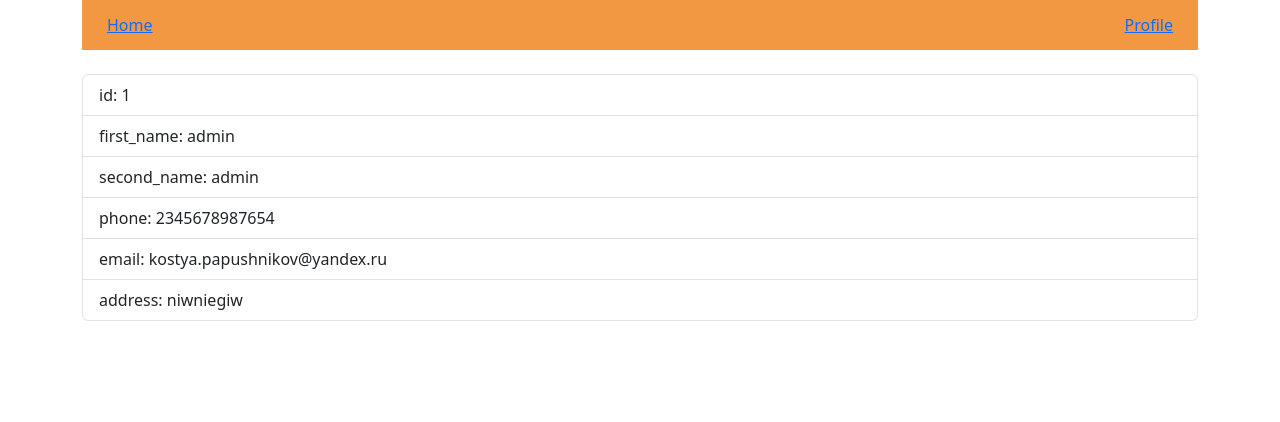
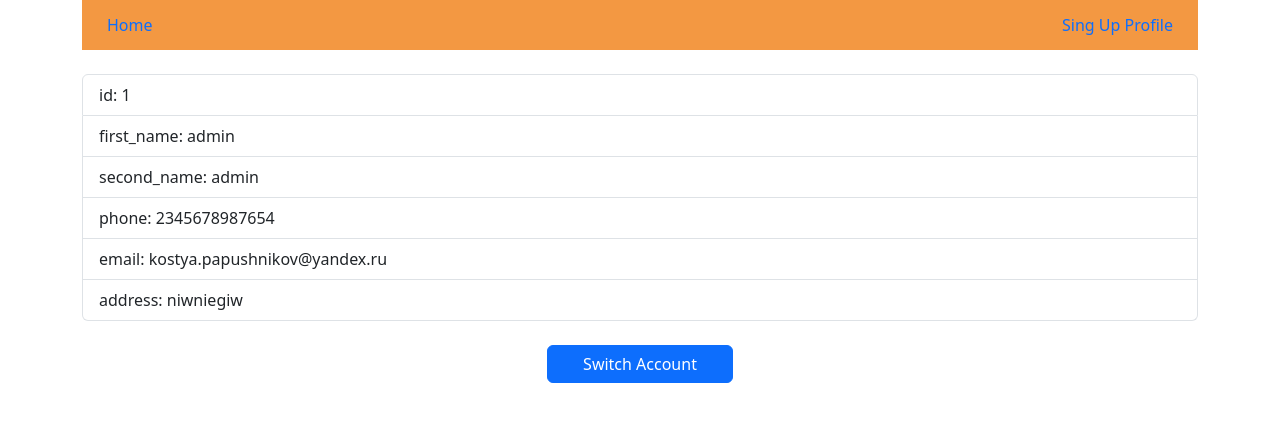
Before and after one commit to KostyaPapushnikov/DeliveryProject, a FastAPI app: page /profile/1 in a window 1280 px wide. Shown: the top 422 px of the page. Run offline with FastAPI, Linux system fonts and the light colour scheme.

Commit message:
Кукки
Добавил запоминание пользователя, смену аккаунта

```diff
--- a/main.py
+++ b/main.py
@@ -1,10 +1,10 @@
-from fastapi import FastAPI, Form, status, HTTPException, Depends, Request
-from fastapi.responses import HTMLResponse, RedirectResponse
+from fastapi import FastAPI, Form, status, HTTPException, Depends, Request, Response
+from fastapi.responses import RedirectResponse
 from fastapi.templating import Jinja2Templates
 from models import *
 from database import engine
 from sqlmodel import Session, select
-from typing import List, Annotated
+from typing import Annotated
 
 app = FastAPI(
     description='Delivery Project'
@@ -52,6 +52,11 @@ async def get_a_food(request: Request, food_id: int):
 
 @app.get('/login', tags=['Pages'])
 async def get_login_page(request: Request):
+    cookie = request.cookies.get('id')
+
+    if cookie != None:
+        return RedirectResponse('/profile/'+cookie, status_code=302)
+
     return templates.TemplateResponse('login.html', {'request': request})
 
 @app.get('/registration', tags=['Pages'])
@@ -62,6 +67,7 @@ async def get_registration_page(request: Request):
 async def get_profile(request: Request, cust_id: int):
     statement = select(Customer).where(Customer.id == cust_id)
     result = session.exec(statement).first()
+
 
     if result == None:
         raise HTTPException(status_code=status.HTTP_404_NOT_FOUND)
@@ -103,7 +109,6 @@ async def change_a_food(food_id: int, food: Annotated[Food, Depends()]):
 
     return result
 
-
 @app.delete('/food/{food_id}', status_code=status.HTTP_204_NO_CONTENT)
 async def delete_a_food(food_id: int):
     statement = select(Food).where(Food.id == food_id)
@@ -118,35 +123,49 @@ async def delete_a_food(food_id: int):
 
     return result
 
-@app.post('/registration', status_code=status.HTTP_201_CREATED)
+
+
+
+@app.post('/registration', status_code=status.HTTP_201_CREATED, response_class=RedirectResponse, tags=['Auth'])
 async def create_a_customer(first_name: str = Form(...),
                             second_name: str = Form(...),
                             email: str = Form(...),
                             address: str = Form(...),
                             phone: int = Form(...),
-                            password: str = Form(...)):
+                            password: str = Form(...)) -> RedirectResponse:
+
+    statement = select(Customer).where(Customer.email == email or Customer.phone == phone)
+    result = session.exec(statement).one_or_none()
+
     new_cust = Customer(first_name=first_name, second_name=second_name,
                         phone=phone, email=email, password=password, address=address)
 
-    session.add(new_cust)
-    session.commit()
+    if result == None:
+        session.add(new_cust)
+        session.commit()
 
-    return RedirectResponse('/profile/'+str(new_cust.id), status_code=302)
+        response = RedirectResponse('/profile/'+str(new_cust.id), status_code=302)
+        response.set_cookie(key="id", value=str(new_cust.id))
+        return response
 
+    return RedirectResponse('/registration', status_code=302)
 
-@app.post('/login')
-async def get_cust(email_login: str = Form(...), password_login: str = Form(...)):
+@app.post('/login', response_class=RedirectResponse, tags=['Auth'])
+async def get_cust(email_login: str = Form(...), password_login: str = Form(...),
+                   remember: Optional[bool] = Form(default=False)) -> RedirectResponse:
     email_statement = select(Customer).where(Customer.email == email_login)
     email_result = session.exec(email_statement).first()
 
     password_statement = select(Customer).where(Customer.password == password_login)
     password_result = session.exec(password_statement).first()
 
+
     if email_result != None:
         if email_result.id == password_result.id:
-            return RedirectResponse('/profile/'+str(email_result.id), status_code=302)
-
-
+            response = RedirectResponse('/profile/'+str(email_result.id), status_code=302)
+            if remember == True:
+                response.set_cookie(key="id", value=str(email_result.id))
+            return response
 
 @app.delete('/profile/{cust_id}', status_code=status.HTTP_204_NO_CONTENT)
 async def delete_a_cust(cust_id: int):
@@ -161,3 +180,9 @@ async def delete_a_cust(cust_id: int):
     session.commit()
 
     return result
+
+@app.get('/profile')
+async def switch_account(response: Response):
+    response = RedirectResponse('/login', status_code=302)
+    response.delete_cookie('id')
+    return response
--- a/templates/food_card.html
+++ b/templates/food_card.html
@@ -15,10 +15,11 @@
         justify-content: space-between; align-items: center;
         padding: 25px;' class="header">
             <div class="left">
-                <a href="{{ url_for('get_all_food') }}">Home</a>
+                <a style="text-decoration: none;" href="{{ url_for('get_all_food') }}">Home</a>
             </div>
             <div class="right">
-                <a href="{{ url_for('get_login_page') }}">Profile</a>
+                <a style="text-decoration: none;" href="{{ url_for('get_registration_page') }}">Sing Up</a>
+                <a style="text-decoration: none;" href="{{ url_for('get_login_page') }}">Profile</a>
             </div>
         </div>
         <br>
--- a/templates/index.html
+++ b/templates/index.html
@@ -15,10 +15,11 @@
         justify-content: space-between; align-items: center;
         padding: 25px;' class="header">
             <div class="left">
-                <a href="{{ url_for('get_all_food') }}">Home</a>
+                <a style="text-decoration: none;" href="{{ url_for('get_all_food') }}">Home</a>
             </div>
             <div class="right">
-                <a href="{{ url_for('get_login_page') }}">Profile</a>
+                <a style="text-decoration: none;" href="{{ url_for('get_registration_page') }}">Sing Up</a>
+                <a style="text-decoration: none;" href="{{ url_for('get_login_page') }}">Profile</a>
             </div>
         </div>
         <br>
--- a/templates/profile.html
+++ b/templates/profile.html
@@ -15,10 +15,11 @@
         justify-content: space-between; align-items: center;
         padding: 25px;' class="header">
             <div class="left">
-                <a href="{{ url_for('get_all_food') }}">Home</a>
+                <a style="text-decoration: none;" href="{{ url_for('get_all_food') }}">Home</a>
             </div>
             <div class="right">
-                <a href="{{ url_for('get_login_page') }}">Profile</a>
+                <a style="text-decoration: none;" href="{{ url_for('get_registration_page') }}">Sing Up</a>
+                <a style="text-decoration: none;" href="{{ url_for('get_login_page') }}">Profile</a>
             </div>
         </div>
         <br>
@@ -32,6 +33,11 @@
             <li class="list-group-item">address: {{address}}</li>
         </ul>
         {% endblock %}
+        <br>
+        <div class="d-grid gap-5 col-2 mx-auto">
+            <a class="btn btn-primary" href="{{ url_for('switch_account') }}">Switch
+                Account</a>
+        </div>
     </div>
 </body>
 
--- a/templates/registration.html
+++ b/templates/registration.html
@@ -15,10 +15,10 @@
         justify-content: space-between; align-items: center;
         padding: 25px;' class="header">
             <div class="left">
-                <a href="{{ url_for('get_all_food') }}">Home</a>
+                <a style="text-decoration: none;" href="{{ url_for('get_all_food') }}">Home</a>
             </div>
             <div class="right">
-                <a href="{{ url_for('get_login_page') }}">Profile</a>
+                <a style="text-decoration: none;" href="{{ url_for('get_login_page') }}">Profile</a>
             </div>
         </div>
         <div style='display: flex;
```
Also changed, not shown: templates/login.html (+9 -2 lines), project.db.
